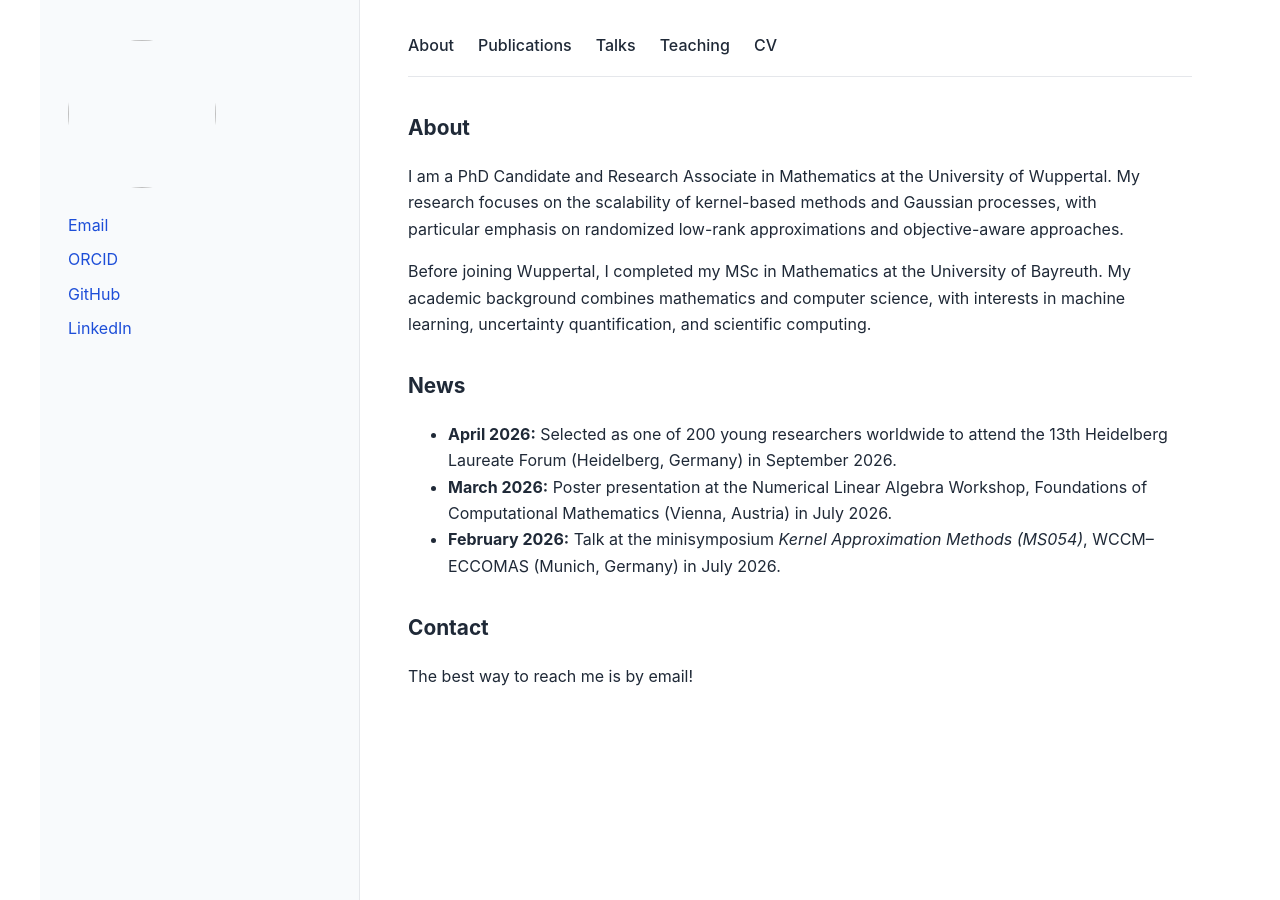
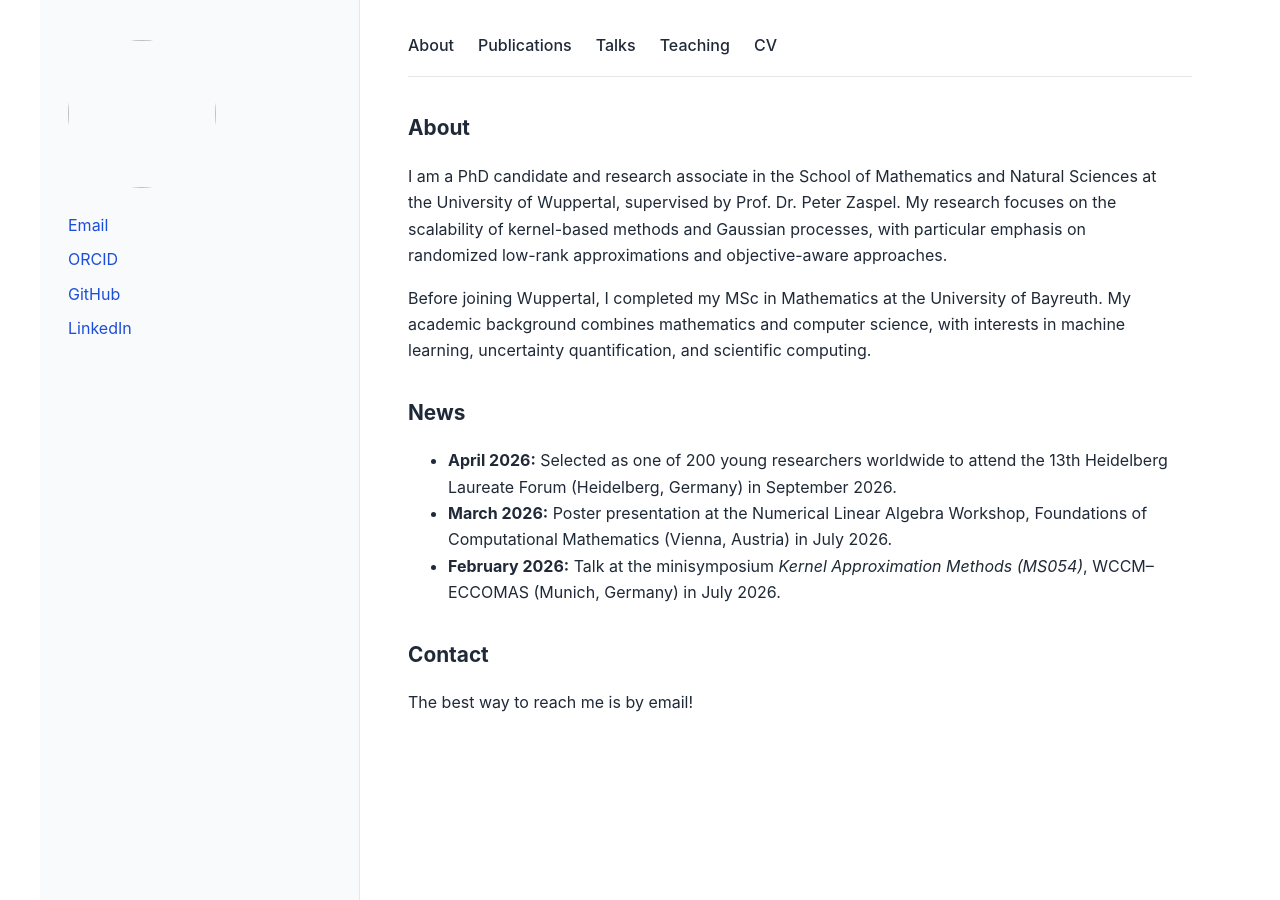
Before and after one commit to LouiseSchaub/louiseschaub.github.io, a Jekyll site: the page built from index.md, in a window 1280 px wide. Built offline with Jekyll 4.4.1, drawn with Linux system fonts in a browser that asks for light colours.

Commit message:
Update index.md

```diff
--- a/index.md
+++ b/index.md
@@ -6,7 +6,7 @@ permalink: /
 
 ## About
 
-I am a PhD Candidate and Research Associate in Mathematics at the University of Wuppertal. My research focuses on the scalability of kernel-based methods and Gaussian processes, with particular emphasis on randomized low-rank approximations and objective-aware approaches.
+I am a PhD candidate and research associate in the School of Mathematics and Natural Sciences at the University of Wuppertal, supervised by Prof. Dr. Peter Zaspel. My research focuses on the scalability of kernel-based methods and Gaussian processes, with particular emphasis on randomized low-rank approximations and objective-aware approaches.
 
 Before joining Wuppertal, I completed my MSc in Mathematics at the University of Bayreuth. My academic background combines mathematics and computer science, with interests in machine learning, uncertainty quantification, and scientific computing.
 
```
